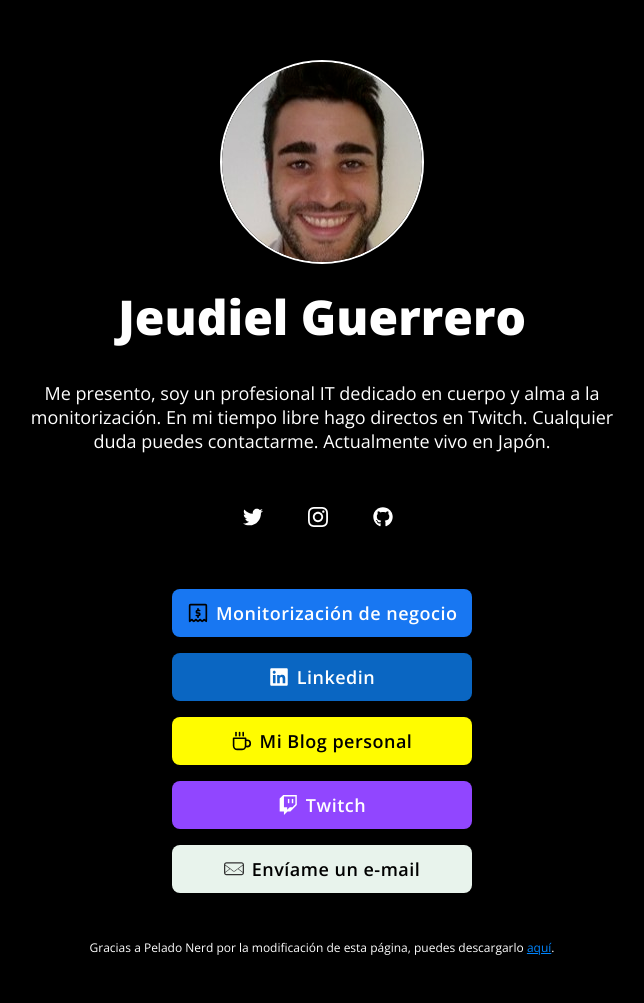
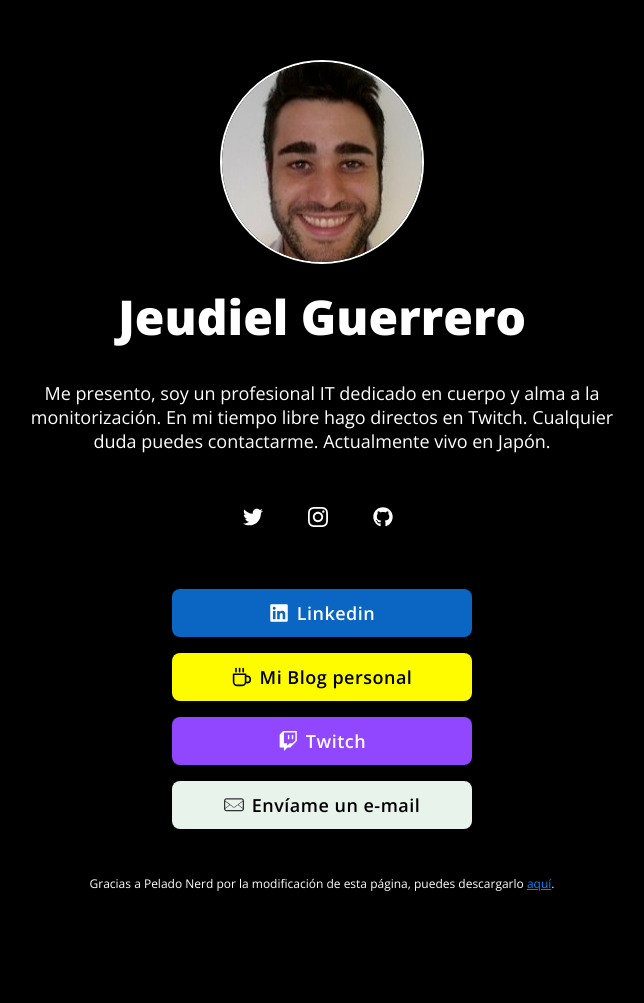
Before and after one commit to j3udiel/me, a plain HTML site: page index.html in a window 1280 px wide. Shown: the whole page, without its empty margins (318-962 px from the left). After the commit the page ends 939 px from the top, so only its background shows below. Drawn offline with nearby package versions, Linux system fonts and the light colour scheme.

Commit message:
eliminado blog baknet

```diff
--- a/index.html
+++ b/index.html
@@ -115,11 +115,10 @@
         </div>
         <br>
         <br>
-        <a class="button button-facebook" href="https://blog.baknet.net"><img class="icon" src="icons/dollar.svg">Monitorización de negocio</a> <br>
         <a class="button button-linkedin" href="https://www.linkedin.com/in/jeudiel-guerrero-flores-b14975160/"><img class="icon" src="icons/linkedin.svg">Linkedin</a> <br>
         <a class="button button-snapchat" href="https://jeudiel.com"><img class="icon" src="icons/coffee.svg">Mi Blog personal</a> <br>
         <a class="button button-twitch" href="https://twitch.tv/im_atoms"><img class="icon" src="icons/twitch.svg">Twitch</a> <br>
-        <a class="button button-medium" href="mailto:jeudiel.guerrero@gmail.com"><img class="icon" src="icons/mail.svg">Envíame un e-mail</a> <br>
+        <a class="button button-medium" href="mailto:jeudiel.guerrero+github@gmail.com"><img class="icon" src="icons/mail.svg">Envíame un e-mail</a> <br>
           <br>
         <footer>
           <p>Gracias a Pelado Nerd por la modificación de esta página, puedes descargarlo <a href="https://github.com/pablokbs/peladonerd-web">aquí</a>.</p>
```
